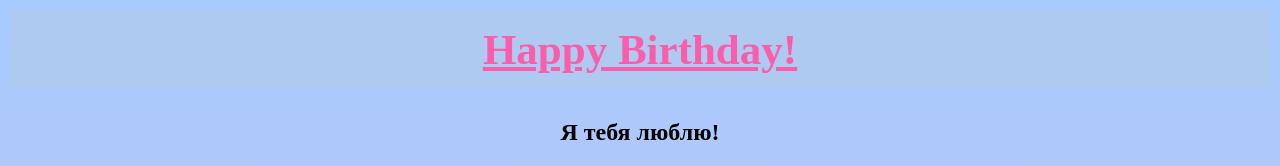
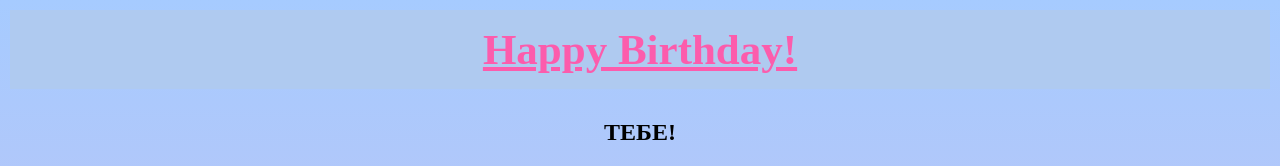
Before and after one commit to godsavekris/happybday, a plain HTML site: page 8.html in a window 1280 px wide. Shown: the top 166 px of the page. Drawn offline with Linux system fonts and the light colour scheme.

Commit message:
Update 8.html

```diff
--- a/8.html
+++ b/8.html
@@ -20,7 +20,7 @@
     <main>
 
     <div class="content_choose2">
-            <h2>Я тебя люблю!</h2>
+            <h2>ТЕБЕ!</h2>
             <img src="otkritka.jpeg" alt="fgh" class="otkr">
              <p class="oaoamo">шлю тебе я сладкий KISS <br> я люблю тебя IT IS <br> не могу LIVE без тебя <br> I AM SLEEP тебя любя</p> <img src="chet4.png" alt="fgh" class="kiss">
 
```
